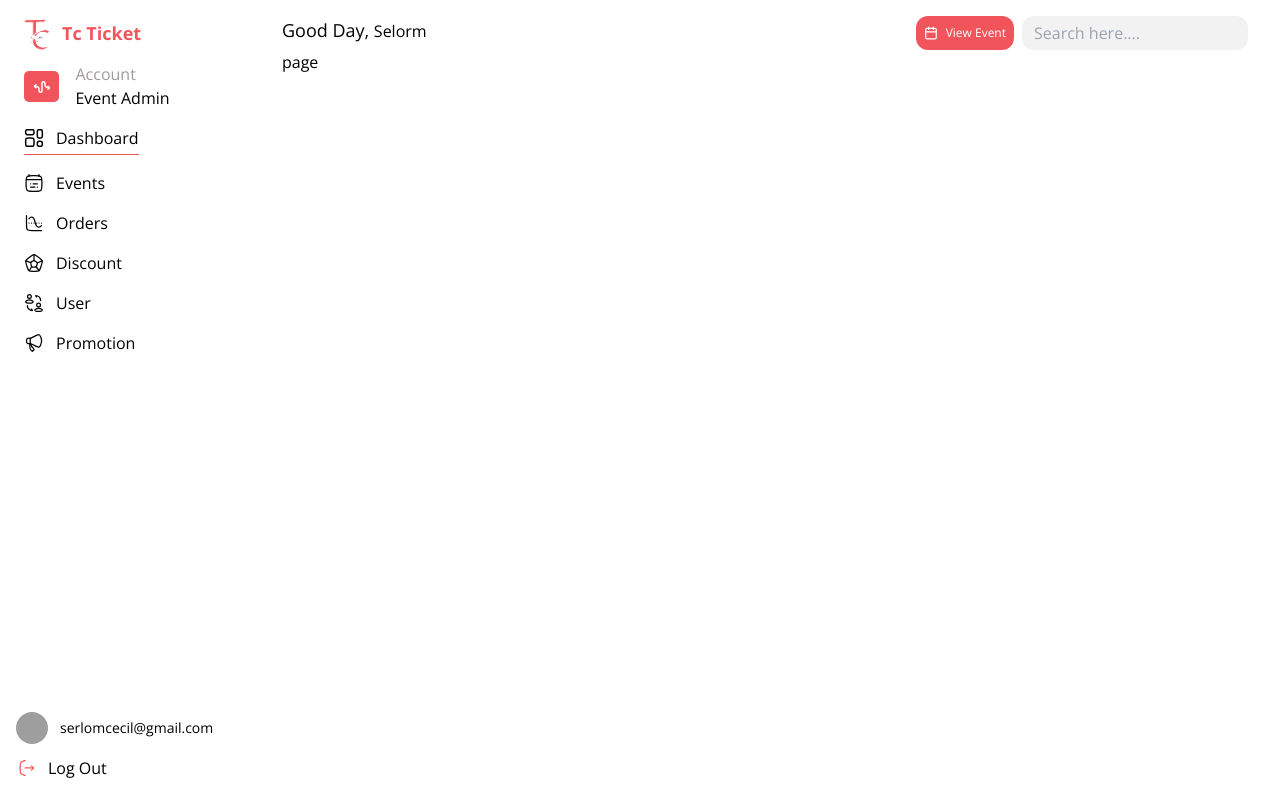
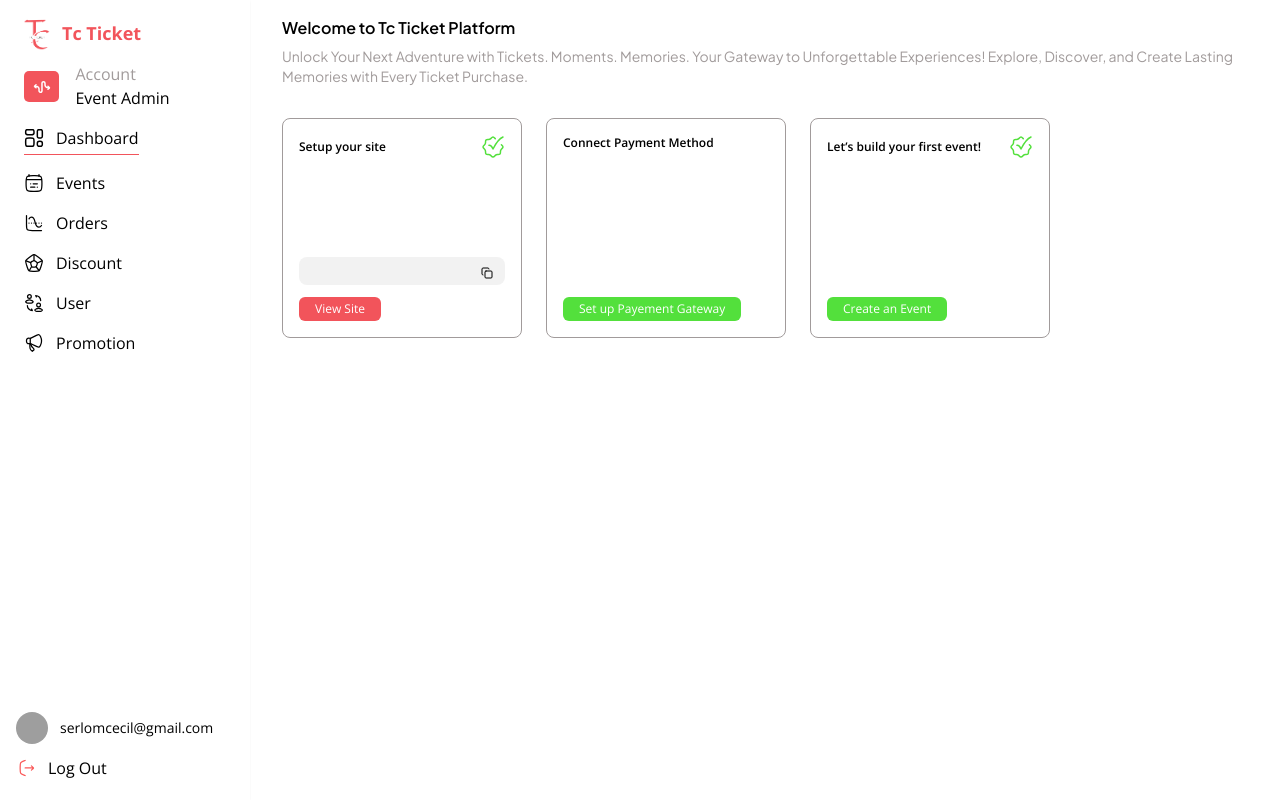
Before and after one commit to saeedyussif663/Tc-Project, a Next.js app: page /admin/dashboard in a window 1280 px wide. Built offline with nearby package versions, Linux system fonts and the light colour scheme; no server answers; grey boxes are pictures that could not be loaded.

Commit message:
dashboard

```diff
--- a/app/(admin)/admin/dashboard/page.tsx
+++ b/app/(admin)/admin/dashboard/page.tsx
@@ -1,7 +1,57 @@
-import React from 'react';
+import Greetings from '@/components/admin/Greetings';
+import Checkmark from '@/components/icons/checkmark';
+import { Copy } from 'lucide-react';
+import Link from 'next/link';
 
-function page() {
-  return <div>page</div>;
+export default function Dashboard() {
+  return (
+    <section className="mt-16 px-4 py-4 md:mt-0 md:px-8">
+      <Greetings />
+      <main className="mt-8 flex flex-col items-center gap-6 font-open-sans md:flex-row">
+        <article className="flex h-[220px] w-[240px] flex-col justify-between rounded-lg border-[0.5px] border-gray p-4">
+          <div className="flex items-center justify-between">
+            <h5 className="text-xs font-semibold">Setup your site</h5>
+            <Checkmark />
+          </div>
+          <div className="flex flex-col gap-3">
+            <div className="relative h-[28px] w-full rounded-lg bg-[#F2F2F2]">
+              <Copy
+                size={12}
+                className="absolute right-3 top-2.5 cursor-pointer"
+              />
+            </div>
+            <Link
+              href="/admin/profile"
+              className="w-fit rounded-md bg-red-secondary px-4 py-1 text-xs text-white"
+            >
+              View Site
+            </Link>
+          </div>
+        </article>
+        <article className="flex h-[220px] w-[240px] flex-col justify-between rounded-lg border-[0.5px] border-gray p-4">
+          <h5 className="text-xs font-semibold">Connect Payment Method</h5>
+          <Link
+            href=""
+            className="w-fit rounded-md bg-[#53E03C] px-4 py-1 text-xs text-white"
+          >
+            Set up Payement Gateway
+          </Link>
+        </article>
+        <article className="flex h-[220px] w-[240px] flex-col justify-between rounded-lg border-[0.5px] border-gray p-4">
+          <div className="flex items-center justify-between">
+            <h5 className="text-xs font-semibold">
+              Let’s build your first event!
+            </h5>
+            <Checkmark />
+          </div>
+          <Link
+            href="/admin/create-event"
+            className="w-fit rounded-md bg-[#53E03C] px-4 py-1 text-xs text-white"
+          >
+            Create an Event
+          </Link>
+        </article>
+      </main>
+    </section>
+  );
 }
-
-export default page;
--- a/app/(admin)/admin/layout.tsx
+++ b/app/(admin)/admin/layout.tsx
@@ -1,4 +1,4 @@
-import Greetings from '@/components/admin/Greetings';
+import HamburgerIcon from '@/components/admin/HamburgerIcon';
 import MobileSidbebar from '@/components/admin/MobileSidebar';
 import SideBar from '@/components/admin/SideBar';
 import { ReactNode } from 'react';
@@ -9,8 +9,8 @@ export default function AdminLayout({ children }: { children: ReactNode }) {
       <SideBar />
       <MobileSidbebar />
 
-      <main className="flex h-full w-full flex-col rounded-3xl px-4 py-4 font-open-sans md:ml-[250px] md:px-8">
-        <Greetings />
+      <main className="flex h-full w-full flex-col rounded-3xl font-open-sans md:ml-[250px]">
+        <HamburgerIcon />
         {children}
       </main>
     </section>
--- a/components/admin/CreateEventForm.tsx
+++ b/components/admin/CreateEventForm.tsx
@@ -20,7 +20,7 @@ export default function CreateEventForm() {
   }
 
   return (
-    <article className="mt-4">
+    <article className="mt-16 px-4 py-4 md:mt-0 md:px-8">
       <h3 className="font-semibold">Create an Event</h3>
       <form
         className="mt-4 flex flex-col gap-x-8 md:flex-row"
--- a/components/admin/Greetings.tsx
+++ b/components/admin/Greetings.tsx
@@ -1,31 +1,14 @@
 'use client';
 
-import { useSidebarStore } from '@/store';
-import { Calendar, MenuIcon, X } from 'lucide-react';
-
 export default function Greetings() {
-  const toggleSidebar = useSidebarStore((state) => state.toggleSidebar);
-  const isSidebarShowing = useSidebarStore((state) => state.isSidebarShowing);
   return (
-    <article className="flex justify-between">
-      <h2 className="text-lg">
-        Good Day, <span className="text-base">Selorm</span>
-      </h2>
-      <div className="flex gap-2">
-        <div className="hidden cursor-pointer items-center justify-center gap-2 rounded-xl bg-red-secondary p-2 text-[12px] text-white md:flex">
-          <Calendar size={14} /> View Event
-        </div>
-        <input
-          type="text"
-          className="hidden rounded-xl bg-[#F2F2F2] px-3 text-gray md:block"
-          placeholder="Search here...."
-        />
-        {isSidebarShowing ? (
-          <X onClick={toggleSidebar} className="block md:hidden" />
-        ) : (
-          <MenuIcon onClick={toggleSidebar} className="block md:hidden" />
-        )}
-      </div>
-    </article>
+    <div className="font-sans-jarkata">
+      <h1 className="font-semibold">Welcome to Tc Ticket Platform</h1>
+      <p className="mt-1.5 text-sm text-gray">
+        Unlock Your Next Adventure with Tickets. Moments. Memories. Your Gateway
+        to Unforgettable Experiences! Explore, Discover, and Create Lasting
+        Memories with Every Ticket Purchase.
+      </p>
+    </div>
   );
 }
--- /dev/null
+++ b/components/admin/HamburgerIcon.tsx
@@ -0,0 +1,20 @@
+'use client';
+
+import { useSidebarStore } from '@/store';
+import { Menu, X } from 'lucide-react';
+
+export default function HamburgerIcon() {
+  const toggleSidebar = useSidebarStore((state) => state.toggleSidebar);
+  const isSidebarShowing = useSidebarStore((state) => state.isSidebarShowing);
+  return (
+    <div className="fixed z-10 h-16 w-full p-4 shadow-sm md:hidden">
+      <div className="relative">
+        {!isSidebarShowing ? (
+          <Menu className="absolute right-4 top-2" onClick={toggleSidebar} />
+        ) : (
+          <X className="absolute right-4 top-2" onClick={toggleSidebar} />
+        )}
+      </div>
+    </div>
+  );
+}
--- /dev/null
+++ b/components/icons/checkmark.tsx
@@ -0,0 +1,26 @@
+export default function Checkmark() {
+  return (
+    <svg
+      width="24"
+      height="24"
+      viewBox="0 0 24 24"
+      fill="none"
+      xmlns="http://www.w3.org/2000/svg"
+    >
+      <path
+        d="M14.2618 3.59937C13.1956 2.53312 12.6625 2 12 2C11.3375 2 10.8044 2.53312 9.73815 3.59937C9.09832 4.2392 8.46427 4.53626 7.55208 4.53626C6.7556 4.53626 5.62243 4.38178 5 5.00944C4.38249 5.63214 4.53628 6.76065 4.53628 7.55206C4.53628 8.46428 4.2392 9.09832 3.59935 9.73817C2.53312 10.8044 2.00001 11.3375 2 12C2.00002 12.6624 2.53314 13.1956 3.59938 14.2618C4.31616 14.9786 4.53628 15.4414 4.53628 16.4479C4.53628 17.2444 4.38181 18.3776 5.00949 19C5.63218 19.6175 6.76068 19.4637 7.55206 19.4637C8.52349 19.4637 8.99128 19.6537 9.68457 20.347C10.2749 20.9374 11.0663 22 12 22C12.9337 22 13.7251 20.9374 14.3154 20.347C15.0087 19.6537 15.4765 19.4637 16.4479 19.4637C17.2393 19.4637 18.3678 19.6175 18.9905 19M18.9905 19C19.6182 18.3776 19.4637 17.2444 19.4637 16.4479C19.4637 15.4414 19.6838 14.9786 20.4006 14.2618C21.4669 13.1956 22 12.6624 22 12C22 11.3375 21.4669 10.8044 20.4006 9.73817M18.9905 19H19"
+        stroke="#53E03C"
+        strokeWidth="1.5"
+        strokeLinecap="round"
+        strokeLinejoin="round"
+      />
+      <path
+        d="M8 10.3077C8 10.3077 10.25 10 12 14C12 14 17.0588 4 22 2"
+        stroke="#53E03C"
+        strokeWidth="1.5"
+        strokeLinecap="round"
+        strokeLinejoin="round"
+      />
+    </svg>
+  );
+}
```
